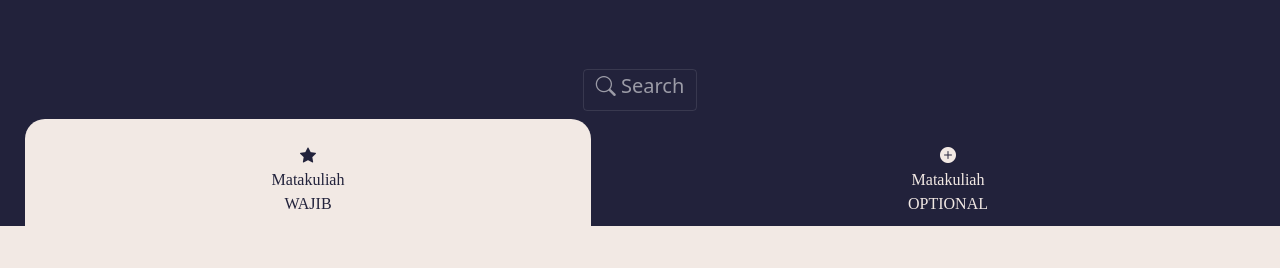
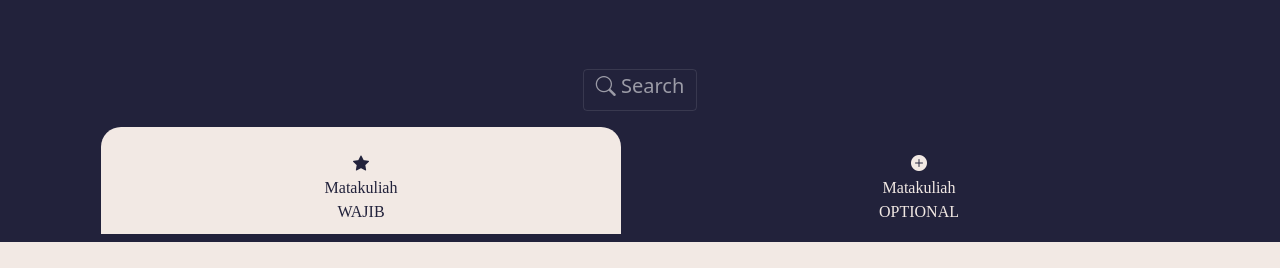
Before and after one commit to naufalbakh/KelasINTEGER-SMT6, a plain HTML site: page index.html in a window 1280 px wide. Shown: the part 153-421 px from the top of the page. Drawn offline with nearby package versions, Linux system fonts and the light colour scheme.

Commit message:
perbaiki menu

```diff
--- a/index.html
+++ b/index.html
@@ -147,6 +147,19 @@
 
   <!-- MENU -->
 
+  <nav class="navbar navbar-dark bg-dark">
+    <div class="container justify-content-between">
+      <div class="col col-sm-5 col-md-6 text-center">
+        <button class="tablinks" onclick="openSUBJ(event, 'WAJIB')" id="defaultOpen"><i class="bi bi-star-fill"></i><br>
+          Matakuliah<br>WAJIB</button>
+      </div>
+      <div class="col col-sm-5 col-md-6 text-center">
+        <button class="tablinks" onclick="openSUBJ(event, 'OPT')"><i class="bi bi-plus-circle-fill"></i><br>
+          Matakuliah<br>OPTIONAL</button>
+      </div>
+    </div>
+  </nav>
+<!--
   <div class="row" style="background-color: #22223B;">
     <div class="row justify-content-between">
       <div class="col col-sm-5 col-md-6 text-center">
@@ -158,7 +171,7 @@
           Matakuliah<br>OPTIONAL</button>
       </div>
     </div>
-  </div>
+  </div> -->
 
   <!-- JUDUL -->
   <div class="container">
```
